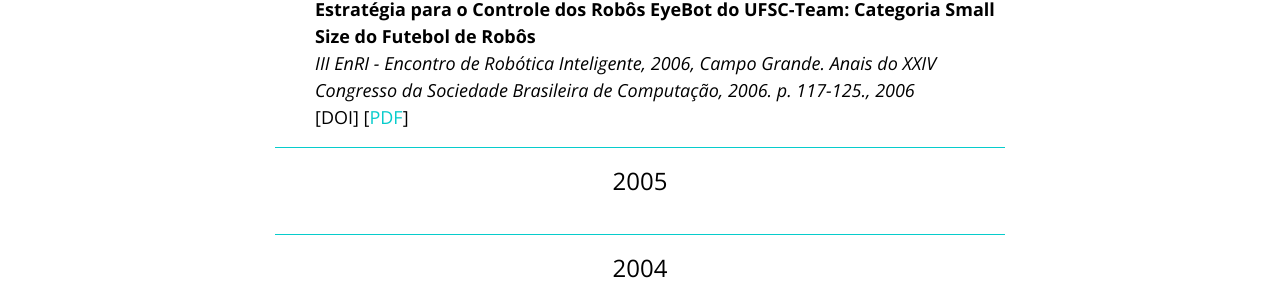
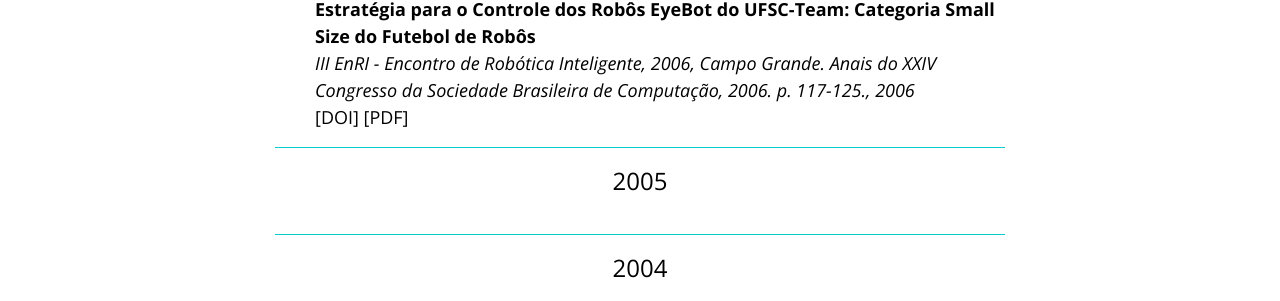
Before and after one commit to IntelAgir-Research-Group/intelagir-research-group.github.io, a Jekyll site: the page built from pages/publications.md, in a window 1280 px wide and 900 px high, scrolled down 10374 px. Shown: the part 155-456 px from the top of the window. Built offline with Jekyll 4.4.1, drawn with Linux system fonts in a browser that asks for light colours; nearby versions of some CDN libraries; part of the change alters nothing that is shown.

```diff
--- a/pages/publications.md
+++ b/pages/publications.md
@@ -489,7 +489,7 @@ ITS 2020"
     authors: SILVA, Flávio de Almeida e ; STRASSMAN, Denis Schneider ; COSTA, João Gabriel Fadel da ; LÓSSIO, Rodolfo Gondim ; BITTENCOURT, Guilherme ; ROISENBERG, M.
     venue: "III EnRI - Encontro de Robótica Inteligente, 2006, Campo Grande. Anais do XXIV Congresso da Sociedade Brasileira de Computação, 2006. p. 117-125."
     doi: #
-    url: https://www.academia.edu/download/43538449/Estratgia_para_o_Controle_dos_Robs_EyeBo20160309-7926-1uzffqi.pdf
+    url: #
     year: 2006
     type: conference
 
```
